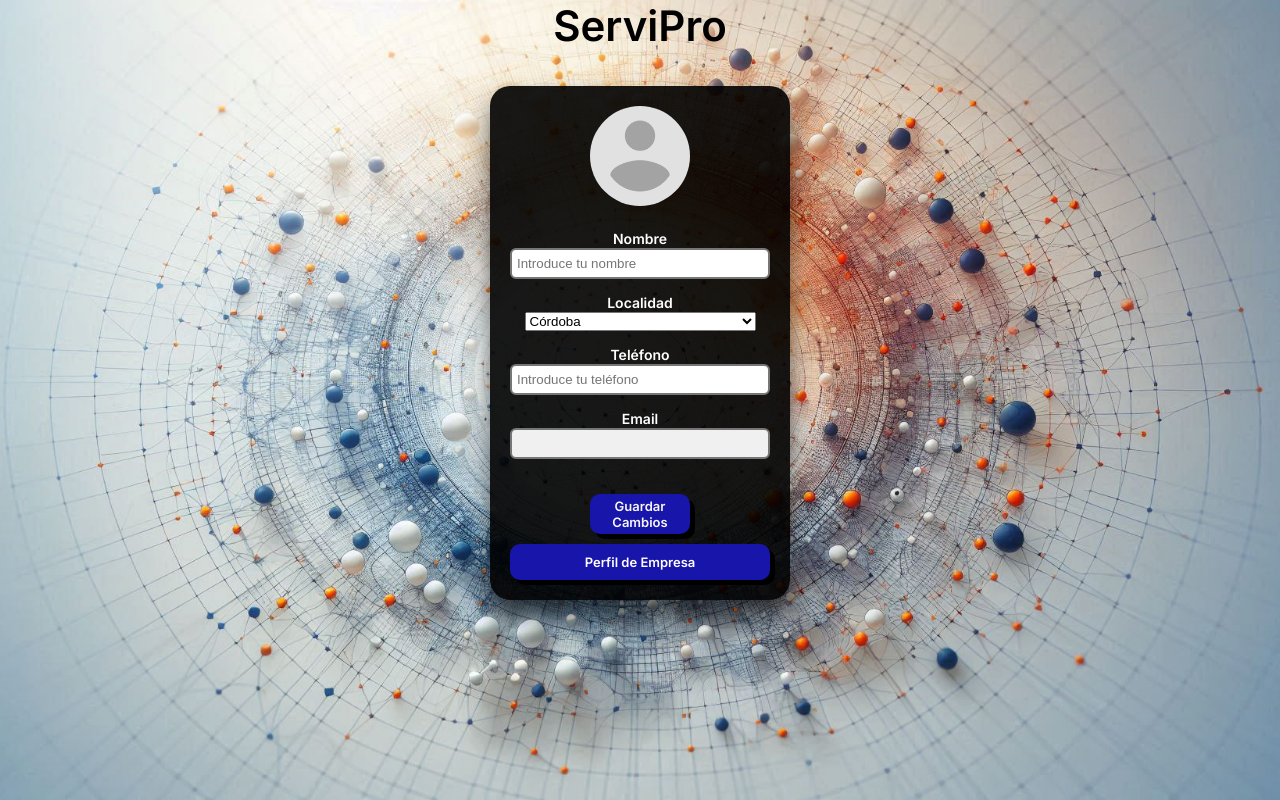
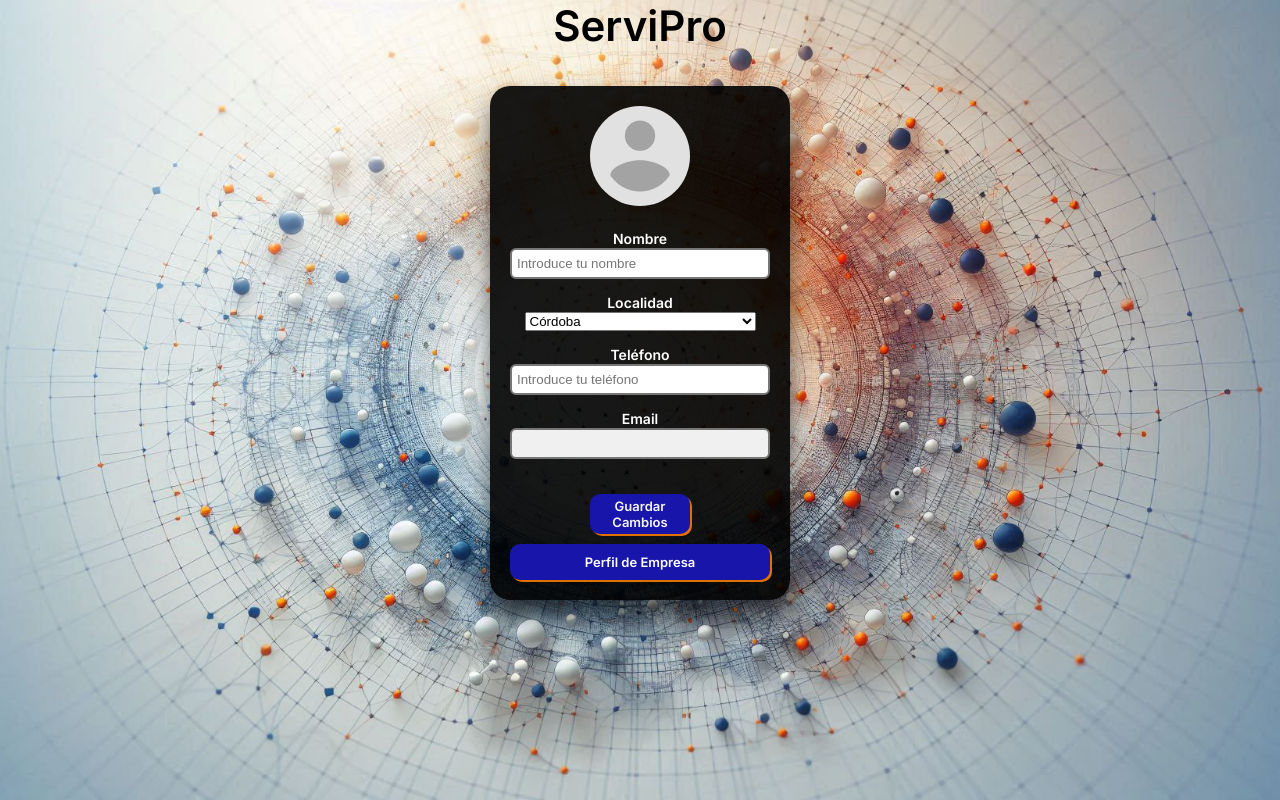
Before and after one commit to Luca-Giraudo/ICS_Cervetto_Giraudo, a Vue app in the folder vue-base-example/: page /profile in a window 1280 px wide. Built offline with nearby package versions, Linux system fonts and the light colour scheme.

Commit message:
cambio minimo de diseño

```diff
--- a/vue-base-example/src/components/Profile.vue
+++ b/vue-base-example/src/components/Profile.vue
@@ -156,6 +156,7 @@ export default {
           }
         });
         console.log('Perfil actualizado:', response.data);
+        alert('Perfil de usuario actualizado con éxito');
       } catch (error) {
         console.error('Error al actualizar el perfil:', error.response.data);
       }
@@ -267,7 +268,7 @@ export default {
   font-weight: 700;
   font-family: 'Inter', sans-serif;
   cursor: pointer;
-  box-shadow: 5px 5px 0px #000000;
+  box-shadow: 2px 2px 0px #df7001;
   margin-top: 20px;
 }
 
@@ -284,7 +285,7 @@ export default {
   font-weight: bold;
   cursor: pointer;
   margin-top: 10px;
-  box-shadow: 5px 5px 0px #000000;
+  box-shadow: 2px 2px 0px #df7001;
 }
 
 /* Estilo para el enlace ServiPro */
--- a/vue-base-example/src/components/WelcomeUser.vue
+++ b/vue-base-example/src/components/WelcomeUser.vue
@@ -171,6 +171,7 @@ export default {
 .logout-center button {
   background-color: rgb(5, 0, 93);
   border: 2px solid rgb(255, 255, 255);
+  border-radius: 10px;
   padding: 10px 20px;
   cursor: pointer;
   color: white;
@@ -245,6 +246,7 @@ export default {
 .profile-btn {
   background-color: rgb(5, 0, 93);
   border: 2px solid rgb(255, 255, 255);
+  border-radius: 10px;
   padding: 10px 20px;
   cursor: pointer;
   color: white;
```
